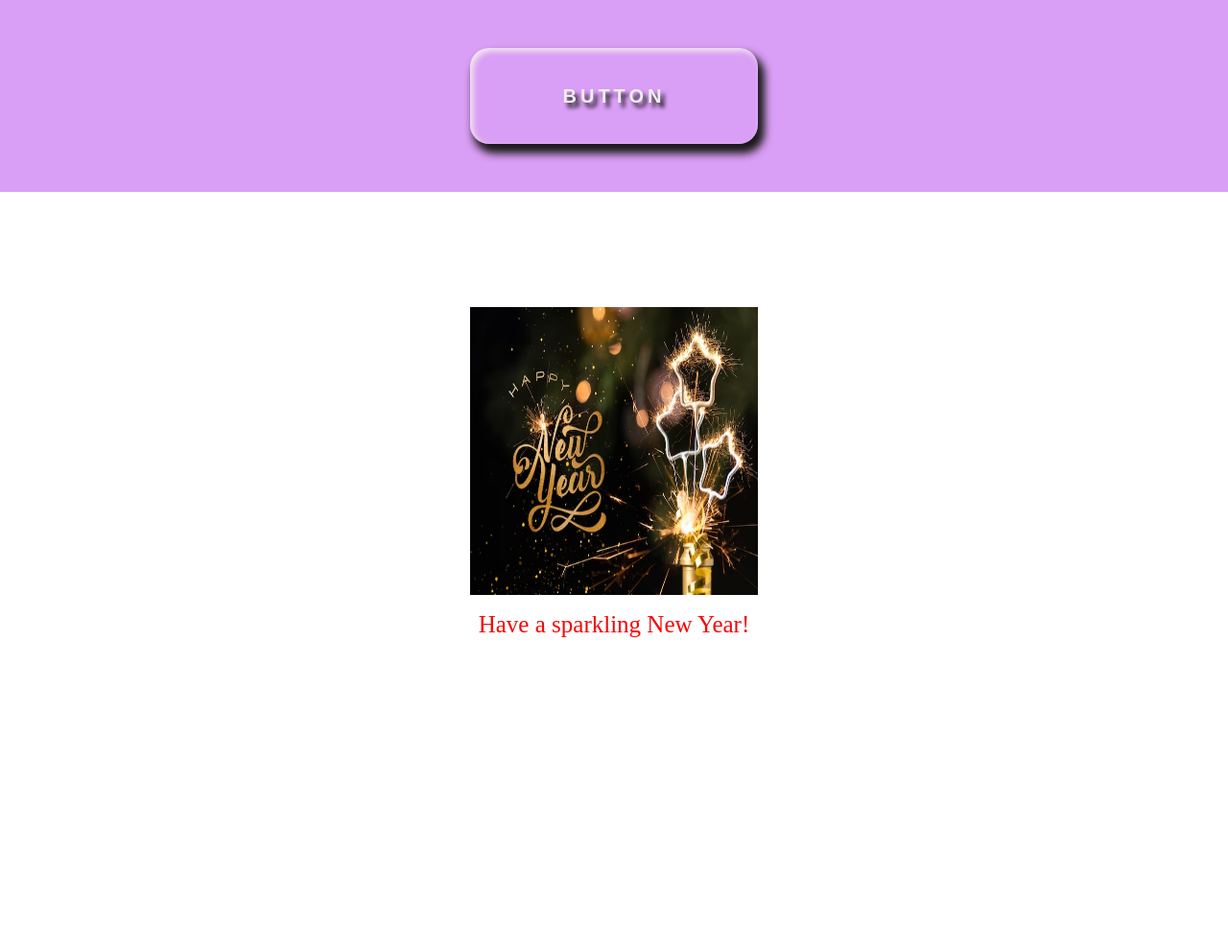
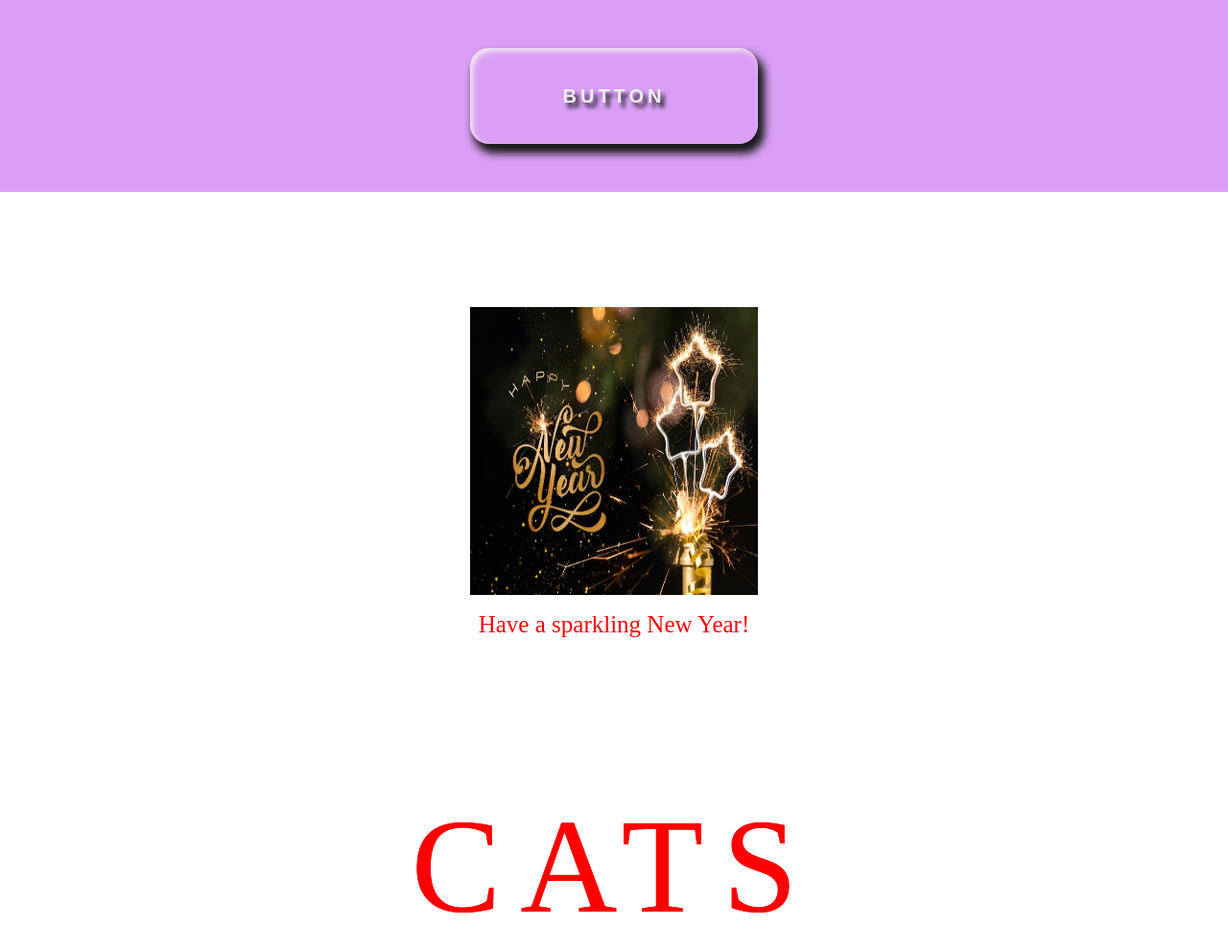
Before and after one commit to Sergo-Chalkatryan/homework8, a plain HTML site: page index.html in a window 1280 px wide. Shown: the whole page at 96% size. Before the commit the page ends 800 px from the top, so only its background shows below. Drawn offline with Linux system fonts and the light colour scheme.

Commit message:
added task3

```diff
--- a/css/style.css
+++ b/css/style.css
@@ -17,10 +17,12 @@ button {
   letter-spacing: 4px;
   color: rgb(239, 237, 237);
   margin: 50px;
-  box-shadow: 5px 8px 8px 2px rgb(27, 26, 26), 3px 3px 6px 0 rgb(244, 238, 238) inset;
+  box-shadow: 5px 8px 8px 2px rgb(27, 26, 26),
+    3px 3px 6px 0 rgb(244, 238, 238) inset;
   border: none;
   border-radius: 20px;
   text-shadow: 4px 5px 4px rgb(24, 24, 24);
+  cursor: pointer;
 }
 
 button:active {
@@ -60,3 +62,36 @@ h3 {
   border-top-left-radius: 35px;
   border-top-right-radius: 35px;
 }
+
+/* task3 */
+.task3 {
+  display: flex;
+  justify-content: center;
+  margin: 50px;
+  text-size-adjust: 140px;
+}
+
+.task3 p {
+  color: red;
+  font-size: 140px;
+  letter-spacing: 20px;
+  animation: flashing 0.5s infinite;
+}
+
+@keyframes flashing {
+  0% {
+    text-shadow: 0 0 0 red;
+  }
+  25% {
+    text-shadow: 0 0 15px red;
+  }
+  50% {
+    text-shadow: 0 0 35px red;
+  }
+  75% {
+    text-shadow: 0 0 55px red;
+  }
+  100% {
+    text-shadow: 0 0 75px red;
+  }
+}
--- a/index.html
+++ b/index.html
@@ -9,7 +9,7 @@
     <link rel="icon" href="images/909981.jpg">
 </head>
 <body>
-    <div class="container">
+    <div class="container"></div>
         <!-- task1 -->
         <section class="section1">
           <button>BUTTON</button>
@@ -22,5 +22,10 @@
           <h3>Have a sparkling New Year!</h3>
         </div>
       </section>
+
+      <!-- task3 -->
+      <section class="task3">
+        <p>CATS</p>
+      </section>
 </body>
 </html>
```
